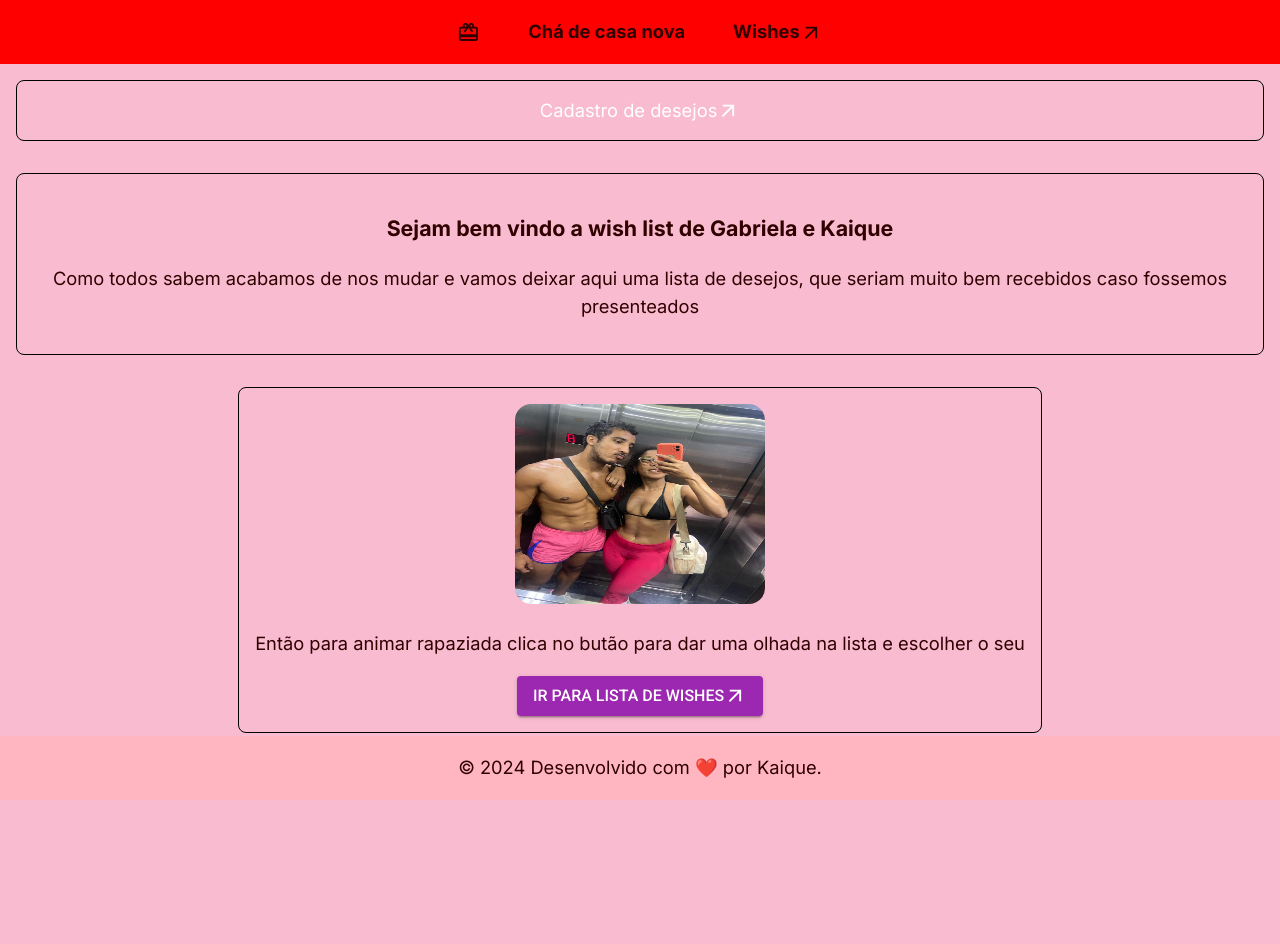
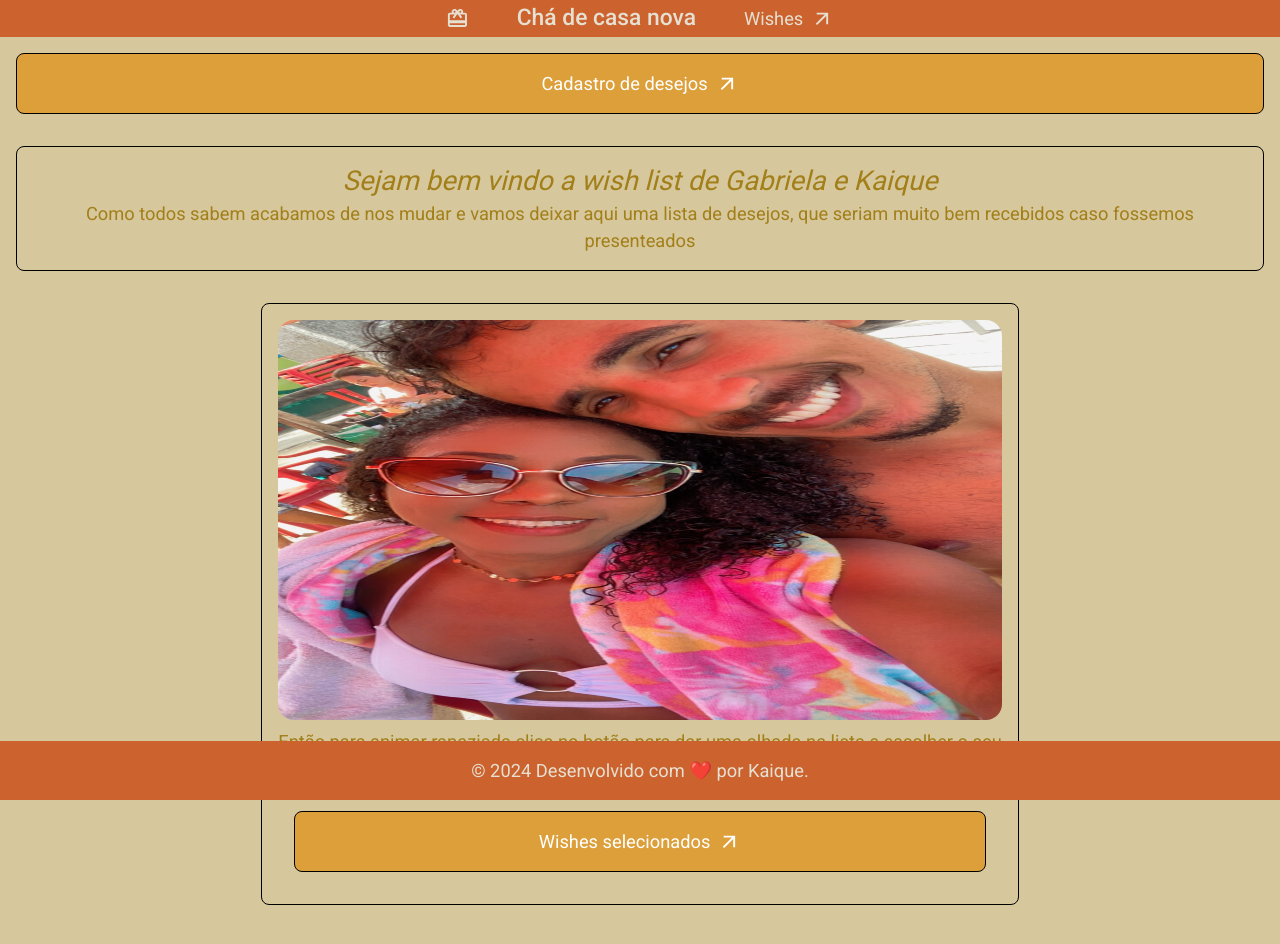
Before and after one commit to Kaiqueperez/front-next-gift-list, a Next.js app: page / in a window 1280 px wide. Shown: the top 944 px of the page. Before the commit the page ends 813 px from the top, so only its background shows below. Built offline with nearby package versions, Linux system fonts and the light colour scheme; no server answers.

Commit message:
refactor(style): add palette of colors and add new styles

```diff
--- a/src/app/chosen-wishes/page.tsx
+++ b/src/app/chosen-wishes/page.tsx
@@ -1,10 +1,9 @@
 'use client'
 import { WishList } from '@/components'
-import { useWishListContext } from '@/contexts'
 import { Box, Typography } from '@mui/material'
 
 const ChosenWishListPage = () => {
-  const { wishes } = useWishListContext()
+  const wishes = JSON.parse(localStorage.getItem('wishes-gift')!)
   return (
     <Box
       m={2}
--- a/src/app/page.tsx
+++ b/src/app/page.tsx
@@ -2,7 +2,7 @@
 
 import { CustomLink, LinkPanel } from '@/components'
 import ArrowOutwardIcon from '@mui/icons-material/ArrowOutward'
-import { Box, Button } from '@mui/material'
+import { Box, Button, Typography } from '@mui/material'
 import Image from 'next/image'
 import { useEffect, useState } from 'react'
 import * as E from './styles'
@@ -31,12 +31,14 @@ export default function Home() {
           </LinkPanel>
         ) : (
           <LinkPanel>
-            <CustomLink
-              href={'/chosen-wishes'}
-              fontSizeIcon={'small'}
-              textContent={'Wishes selecionados'}
-              Icon={ArrowOutwardIcon}
-            />
+            <Button variant="contained" color="secondary">
+              <CustomLink
+                href={'/wishes'}
+                fontSizeIcon={'small'}
+                textContent={'Ir para lista de Wishes '}
+                Icon={ArrowOutwardIcon}
+              />
+            </Button>
           </LinkPanel>
         )}
         <Box
@@ -52,12 +54,19 @@ export default function Home() {
             border={'1px solid black'}
             borderRadius={2}
           >
-            <h3>Sejam bem vindo a wish list de Gabriela e Kaique</h3>
-            <p>
+            <Typography
+              component={'h3'}
+              color={'#a27f19'}
+              variant="h5"
+              fontStyle={'oblique'}
+            >
+              Sejam bem vindo a wish list de Gabriela e Kaique
+            </Typography>
+            <Typography component={'p'}>
               Como todos sabem acabamos de nos mudar e vamos deixar aqui uma
               lista de desejos, que seriam muito bem recebidos caso fossemos
               presenteados
-            </p>
+            </Typography>
           </E.WarningBox>
 
           <E.CTAContent
@@ -68,16 +77,21 @@ export default function Home() {
             borderRadius={2}
           >
             <Image
-              src={'/IMG-20240218-WA0005.jpg'}
+              src={'/img-home.jpeg'}
               alt={''}
               width={250}
               height={200}
+              style={{
+                width: '100%',
+                height: '400px',
+              }}
+              sizes="(max-width: 500px) 90vw, 500px"
             />
 
-            <p>
-              Então para animar rapaziada clica no butão para dar uma olhada na
+            <Typography component={'p'}>
+              Então para animar rapaziada clica no botão para dar uma olhada na
               lista e escolher o seu
-            </p>
+            </Typography>
 
             <Button variant="contained" color="secondary">
               <CustomLink
@@ -87,6 +101,14 @@ export default function Home() {
                 Icon={ArrowOutwardIcon}
               />
             </Button>
+            <LinkPanel>
+              <CustomLink
+                href={'/chosen-wishes'}
+                fontSizeIcon={'small'}
+                textContent={'Wishes selecionados'}
+                Icon={ArrowOutwardIcon}
+              />
+            </LinkPanel>
           </E.CTAContent>
         </Box>
       </main>
--- a/src/components/CustomLink/index.tsx
+++ b/src/components/CustomLink/index.tsx
@@ -1,4 +1,4 @@
-import { SvgIconTypeMap } from '@mui/material'
+import { SvgIconTypeMap, Typography } from '@mui/material'
 import { OverridableComponent } from '@mui/material/OverridableComponent'
 import * as E from './styles'
 
@@ -26,11 +26,17 @@ export const CustomLink = ({
     <E.CustomLink href={href}>
       {sideIcon === 'left' ? (
         <>
-          <Icon fontSize={fontSizeIcon} /> <span>{textContent}</span>
+          <Icon fontSize={fontSizeIcon} />{' '}
+          <Typography color={'info'} ml={1} component={'span'}>
+            {textContent}
+          </Typography>
         </>
       ) : (
         <>
-          <span>{textContent}</span> <Icon fontSize={fontSizeIcon} />
+          <Typography color={'info'} mr={1} component={'span'}>
+            {textContent}
+          </Typography>{' '}
+          <Icon fontSize={fontSizeIcon} />
         </>
       )}
     </E.CustomLink>
--- a/src/components/Footer/index.tsx
+++ b/src/components/Footer/index.tsx
@@ -1,6 +1,6 @@
 'use client'
 
-import { Box } from '@mui/material'
+import { Box, Typography } from '@mui/material'
 
 export const Footer = () => {
   return (
@@ -10,9 +10,9 @@ export const Footer = () => {
       textAlign={'center'}
       width={'100%'}
       left={0}
-      bgcolor={'lightpink'}
+      bgcolor={'#cc632e'}
     >
-      <p>{`© ${new Date().getFullYear()}  Desenvolvido com ❤️ por Kaique.`}</p>
+      <Typography color={'#e6e0d2'} p={2} component={'p'}>{`© ${new Date().getFullYear()}  Desenvolvido com ❤️ por Kaique.`}</Typography>
     </Box>
   )
 }
--- a/src/components/Header/index.tsx
+++ b/src/components/Header/index.tsx
@@ -3,6 +3,7 @@
 import ArrowOutwardIcon from '@mui/icons-material/ArrowOutward'
 import NorthWestIcon from '@mui/icons-material/NorthWest'
 import RedeemIcon from '@mui/icons-material/Redeem'
+import { Typography } from '@mui/material'
 import { usePathname } from 'next/navigation'
 import { CustomLink } from '../CustomLink'
 import * as E from './styles'
@@ -26,9 +27,11 @@ export const Header = () => {
           },
         }}
       >
-        <RedeemIcon fontSize="small" />
+        <RedeemIcon color='info' fontSize="small" />
 
-        <p>Chá de casa nova</p>
+        <Typography color={'#e6e0d2'} component={'p'} variant="h6">
+          Chá de casa nova
+        </Typography>
 
         {isWishListView ? (
           <CustomLink
--- a/src/components/Header/styles.ts
+++ b/src/components/Header/styles.ts
@@ -2,13 +2,13 @@ import styled from '@emotion/styled'
 import { Box } from '@mui/material'
 
 export const Header = styled(Box)`
-  background-color: red;
+  background-color: #cc632e;
   font-weight: bold;
 
   a {
     display: flex;
     align-items: center;
     text-decoration: none;
-    color: inherit;
+    color: #e6e0d2;
   }
 `
--- a/src/components/LinkPanel/index.tsx
+++ b/src/components/LinkPanel/index.tsx
@@ -2,9 +2,13 @@ import { Box } from '@mui/material'
 
 type LinkPanelProps = {
   children: React.ReactNode
+  bgColor?: string
 }
 
-export const LinkPanel = ({ children }: LinkPanelProps) => {
+export const LinkPanel = ({
+  children,
+  bgColor = '#dd9f3a',
+}: LinkPanelProps) => {
   return (
     <Box
       display={'flex'}
@@ -14,6 +18,7 @@ export const LinkPanel = ({ children }: LinkPanelProps) => {
       border={'1px solid black'}
       justifyContent={'center'}
       borderRadius={2}
+      bgcolor={bgColor}
     >
       {children}
     </Box>
--- a/src/components/WishList/index.tsx
+++ b/src/components/WishList/index.tsx
@@ -50,12 +50,12 @@ export const WishList = ({
             }
             secondaryAction={
               <IconButton edge="end" aria-label="delete">
-                <RecommendOutlinedIcon fontSize="large" />
+                <RecommendOutlinedIcon fontSize="large" color="secondary" />
               </IconButton>
             }
           >
             <ListItemAvatar>
-              <RedeemIcon fontSize="large" color="action" />
+              <RedeemIcon fontSize="large" color="secondary" />
             </ListItemAvatar>
             <ListItemText
               primary={`${wish.name} =>
--- a/src/styles/constants/boxContentStyle.ts
+++ b/src/styles/constants/boxContentStyle.ts
@@ -7,7 +7,8 @@ const modalWish = {
   alignItems: 'center',
   flexDirection: 'column',
   width: 400,
-  bgcolor: 'background.paper',
+  bgcolor: '#a27f19',
+  color: 'white',
   border: '2px solid #000',
   boxShadow: 24,
   p: 2,
--- a/src/theme/ThemeRegistry.tsx
+++ b/src/theme/ThemeRegistry.tsx
@@ -17,15 +17,30 @@ const themeOptions: ThemeOptions = {
     fontSize: 16,
     fontFamily: roboto.style.fontFamily,
   },
+
+  components: {
+    MuiTypography: {
+      defaultProps: {
+        color: '#a27f19',
+      },
+    },
+  },
   palette: {
     background: {
-      default: '#f8bbd0',
+      default: '#d6c79c',
     },
+
     primary: {
       main: '#1976d2',
     },
     text: {
       primary: '#300000',
+    },
+    secondary: {
+      main: '#dd9f3a',
+    },
+    info: {
+      main: '#e6e0d2',
     },
   },
   breakpoints: {
```
Also changed, not shown: src/app/wishes/page.tsx (+26 -19 lines), public/IMG-20240218-WA0005.jpg (deleted), public/img-home.jpeg (added).
